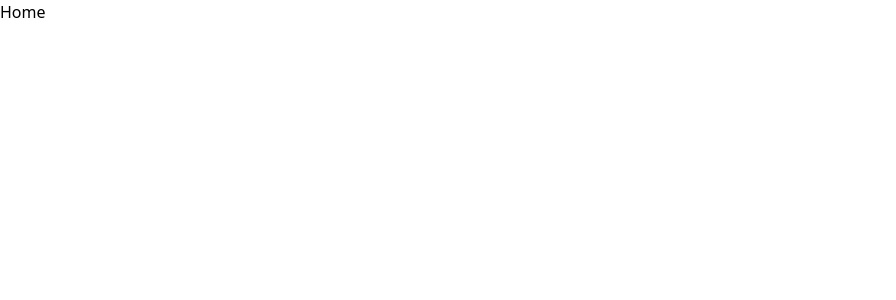
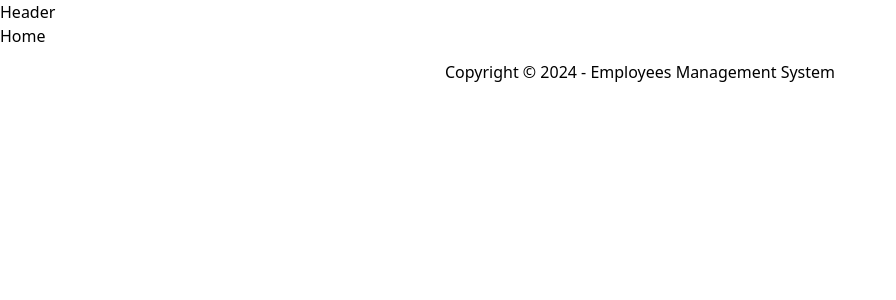
Before and after one commit to DennisRono/Employees-Management-System, a React (Vite) app in the folder client/: page / in a window 1280 px wide. Shown: the top 300 px of the page, without its empty margins (0-896 px from the left). Built offline with nearby package versions, Linux system fonts and the light colour scheme.

Commit message:
added header and footer components

```diff
--- /dev/null
+++ b/client/src/components/Footer.jsx
@@ -0,0 +1,12 @@
+const Footer = () => {
+  return (
+    <div className="h-12 flex items-center justify-center">
+      <p className="text-center">
+        Copyright &copy; {new Date().getFullYear()} - Employees Management
+        System
+      </p>
+    </div>
+  )
+}
+
+export default Footer
--- /dev/null
+++ b/client/src/components/Header.jsx
@@ -0,0 +1,5 @@
+const Header = () => {
+  return <div>Header</div>
+}
+
+export default Header
--- a/client/src/routes/Home.jsx
+++ b/client/src/routes/Home.jsx
@@ -1,5 +1,14 @@
+import Footer from '../components/Footer'
+import Header from '../components/Header'
+
 const Home = () => {
-  return <div>Home</div>
+  return (
+    <>
+      <Header />
+      <div className="">Home</div>
+      <Footer />
+    </>
+  )
 }
 
 export default Home
--- a/client/src/styles/output.css
+++ b/client/src/styles/output.css
@@ -554,7 +554,22 @@ video {
   display: none;
 }
 
-.bg-red-600 {
-  --tw-bg-opacity: 1;
-  background-color: rgb(220 38 38 / var(--tw-bg-opacity));
+.flex {
+  display: flex;
 }
+
+.h-12 {
+  height: 3rem;
+}
+
+.items-center {
+  align-items: center;
+}
+
+.justify-center {
+  justify-content: center;
+}
+
+.text-center {
+  text-align: center;
+}
```
